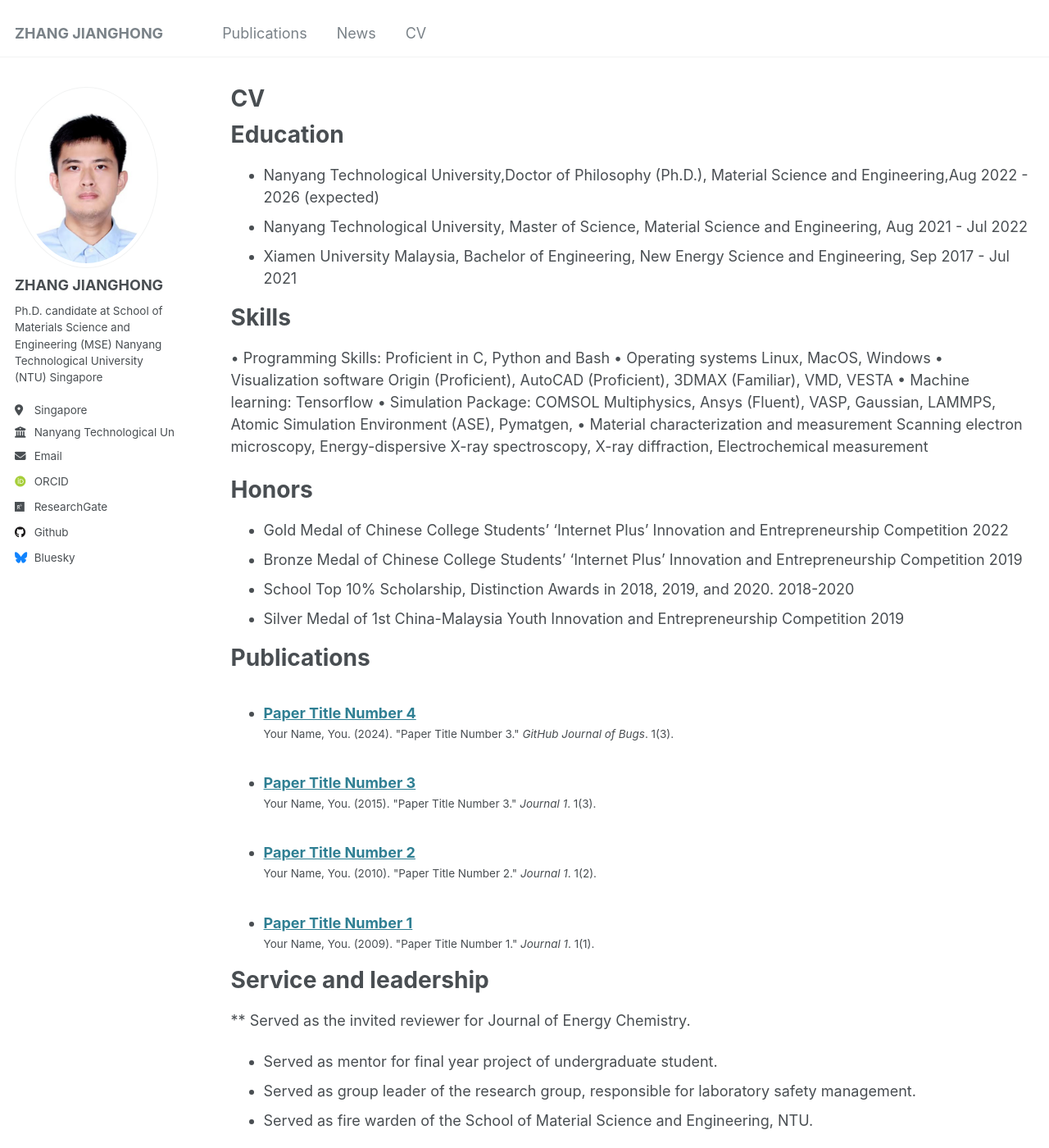
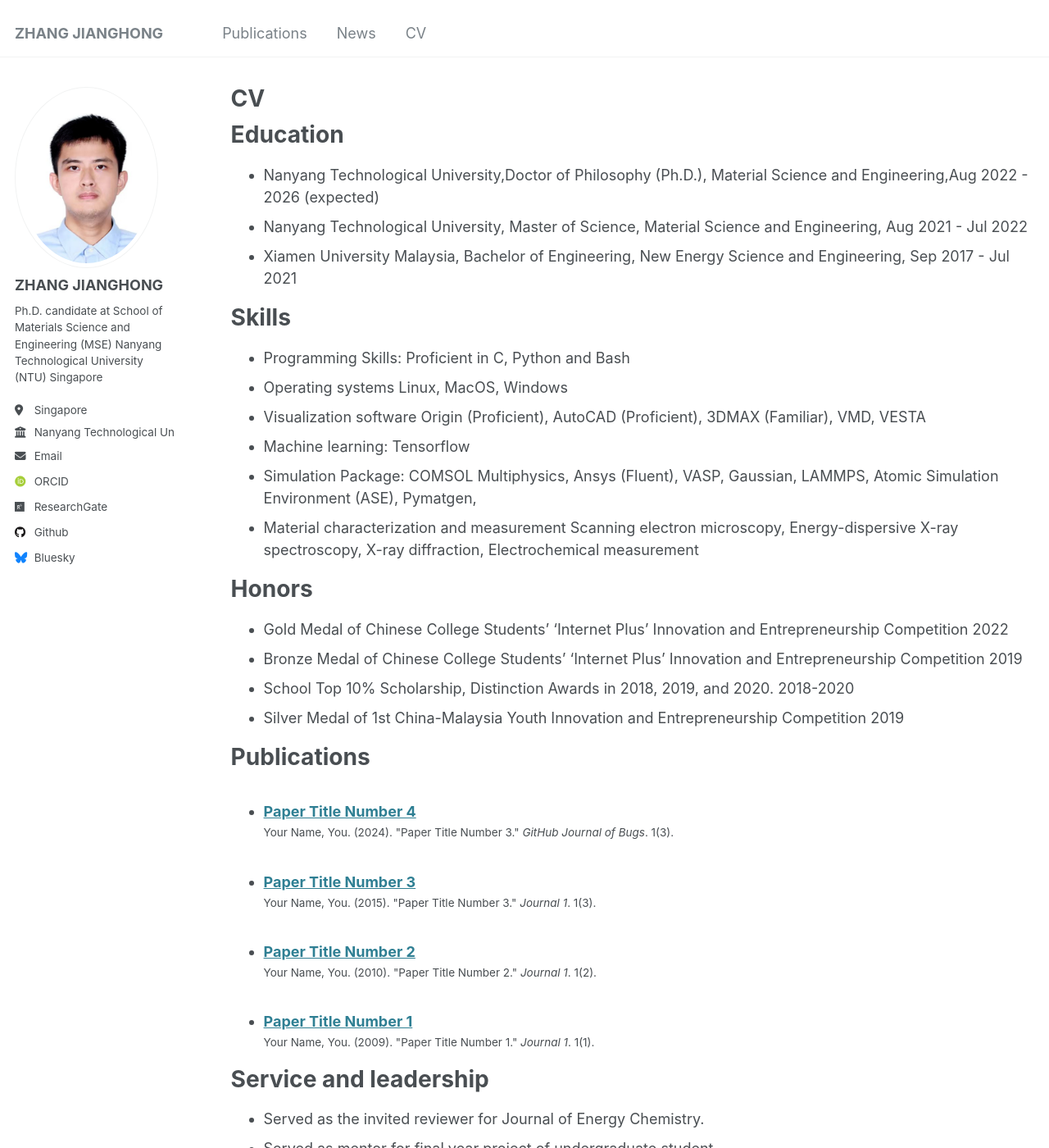
Before and after one commit to zjh990724/zjh990724.github.io, a Jekyll site: the page built from _pages/cv.md, in a window 1280 px wide and 1400 px high. Shown: the whole window at 82% size. Built offline with Jekyll 4.4.1, drawn with Linux system fonts in a browser that asks for light colours; some web fonts are replaced.

Commit message:
Update cv.md

```diff
--- a/_pages/cv.md
+++ b/_pages/cv.md
@@ -17,12 +17,12 @@ Education
 
 Skills
 ======
-•	Programming Skills:	Proficient in C, Python and Bash
-•	Operating systems	Linux, MacOS, Windows
-•	Visualization software	Origin (Proficient), AutoCAD (Proficient), 3DMAX (Familiar), VMD, VESTA
-•	Machine learning:	Tensorflow
-•	Simulation Package:	COMSOL Multiphysics, Ansys (Fluent), VASP, Gaussian, LAMMPS, Atomic Simulation Environment (ASE), Pymatgen,
-•	Material characterization and
+*	Programming Skills:	Proficient in C, Python and Bash
+*	Operating systems	Linux, MacOS, Windows
+*	Visualization software	Origin (Proficient), AutoCAD (Proficient), 3DMAX (Familiar), VMD, VESTA
+*	Machine learning:	Tensorflow
+*	Simulation Package:	COMSOL Multiphysics, Ansys (Fluent), VASP, Gaussian, LAMMPS, Atomic Simulation Environment (ASE), Pymatgen,
+*	Material characterization and
 measurement	Scanning electron microscopy, Energy-dispersive X-ray spectroscopy, X-ray diffraction, Electrochemical measurement
 
 Honors
@@ -40,7 +40,7 @@ Publications
 
 Service and leadership
 ======
-**	Served as the invited reviewer for Journal of Energy Chemistry.
+* Served as the invited reviewer for Journal of Energy Chemistry.
 *	Served as mentor for final year project of undergraduate student.
 *	Served as group leader of the research group, responsible for laboratory safety management.
 *	Served as fire warden of the School of Material Science and Engineering, NTU.
```
